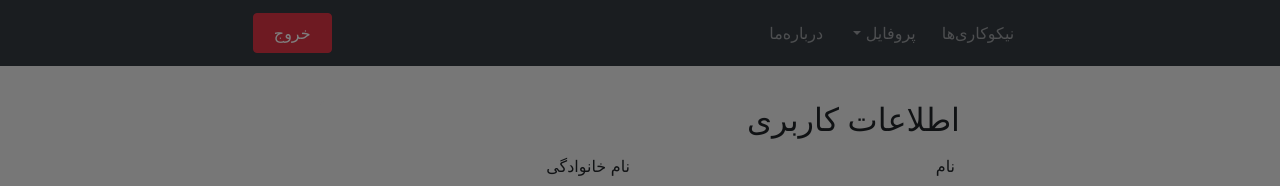
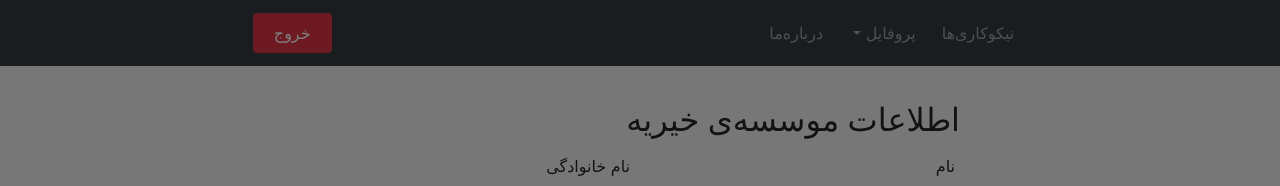
Before and after one commit to QueraTeam/django-college-frontend, a React (Create React App) app: page /charity in a window 1280 px wide. Shown: the top 186 px of the page. Built offline with nearby package versions, Linux system fonts and the light colour scheme; no server answers; a web font is replaced by a local one.

Commit message:
change title of profile pages

```diff
--- a/src/Pages/BenefactorProfile.jsx
+++ b/src/Pages/BenefactorProfile.jsx
@@ -32,7 +32,7 @@ export default class BenefactorProfile extends React.Component {
                 <div className='bene-container'>
                     <div className='demographic-container' dir='rtl'>
                         <h2 style={{ alignSelf: 'right', marginBottom: '10px' }}>
-                            اطلاعات کاربری
+                            اطلاعات نیکوکار
                         </h2>
                         <Form>
                             <Form.Row>
--- a/src/Pages/charityProfile.jsx
+++ b/src/Pages/charityProfile.jsx
@@ -252,7 +252,7 @@ export default class CharityProfile extends React.Component {
                 <div className='bene-container'>
                     <div className='demographic-container' dir='rtl'>
                         <h2 style={{ alignSelf: 'right', marginBottom: '10px' }}>
-                            اطلاعات کاربری
+                            اطلاعات موسسه‌ی خیریه
                         </h2>
                         <Form>
                             <Form.Row>
```
